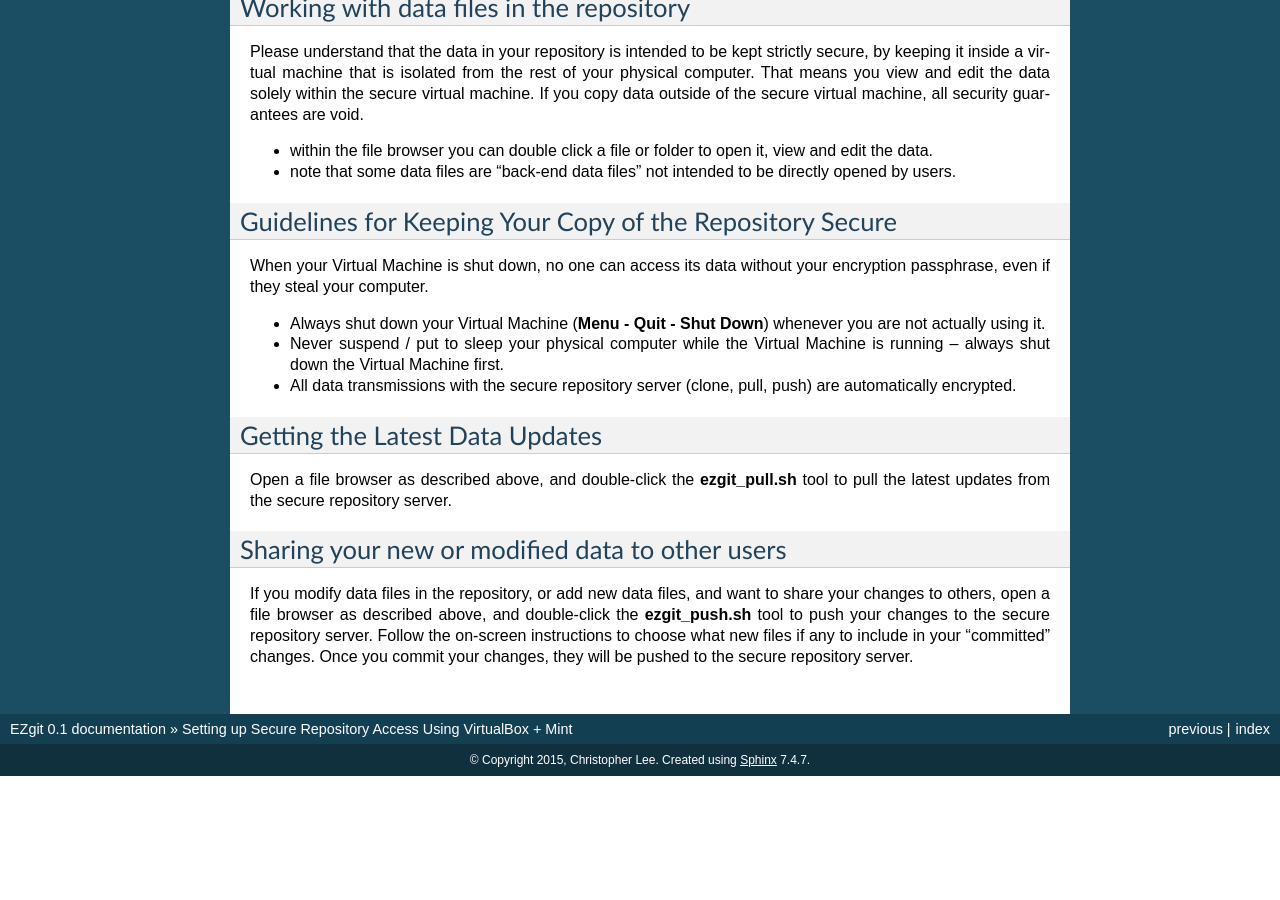
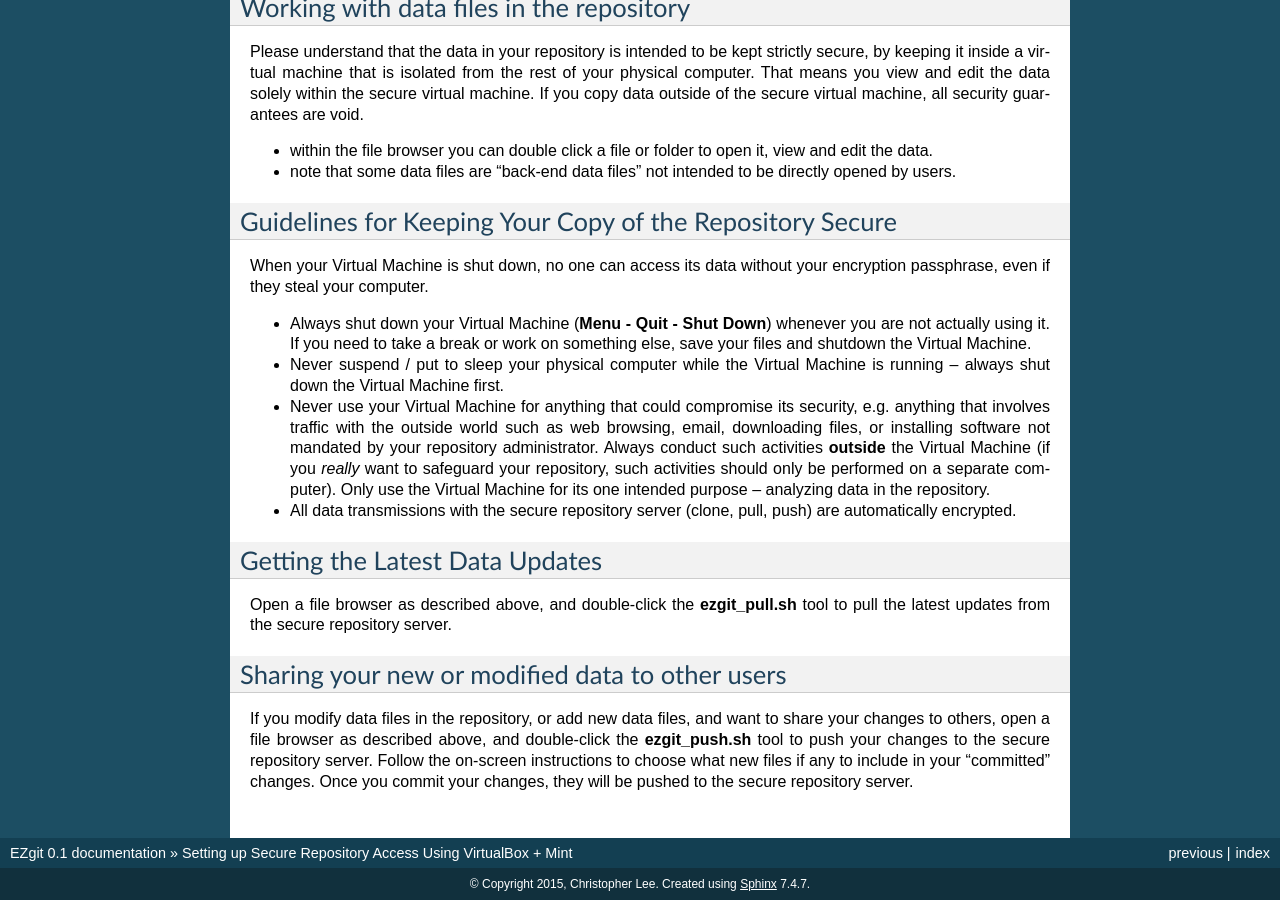
Before and after one commit to cjlee112/ezgit, a Sphinx documentation site: the page built from doc/secure_vbox_mint_setup.rst, in a window 1280 px wide and 900 px high, scrolled down 2202 px. Built offline with Sphinx 7.4.7, drawn with Linux system fonts in a browser that asks for light colours; before the commit the page ends 2978 px from its top, so only the background shows below that.

Commit message:
added usage guidelines to instructions

```diff
--- a/doc/secure_vbox_mint_setup.rst
+++ b/doc/secure_vbox_mint_setup.rst
@@ -141,10 +141,20 @@ data without your encryption passphrase, even if they steal your
 computer.
 
 * Always shut down your Virtual Machine (**Menu - Quit - Shut Down**)
-  whenever you are not actually using it.
+  whenever you are not actually using it.  If you need to take a break or
+  work on something else, save your files and shutdown the Virtual Machine.
 
 * Never suspend / put to sleep your physical computer while the Virtual Machine
   is running -- always shut down the Virtual Machine first.
+
+* Never use your Virtual Machine for anything that could compromise its
+  security, e.g. anything that involves traffic with the outside world such
+  as web browsing, email, downloading files, or installing software not
+  mandated by your repository administrator.  Always conduct such activities
+  **outside** the Virtual Machine (if you *really* want to safeguard your
+  repository, such activities should only be performed on a separate
+  computer).  Only use the Virtual Machine for its one intended purpose --
+  analyzing data in the repository.
 
 * All data transmissions with the secure
   repository server (clone, pull, push) are automatically encrypted.
```
